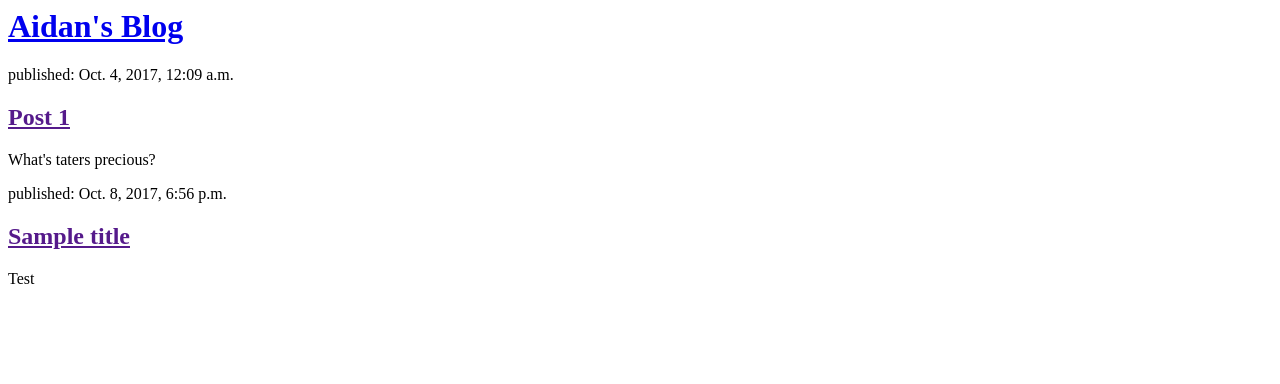
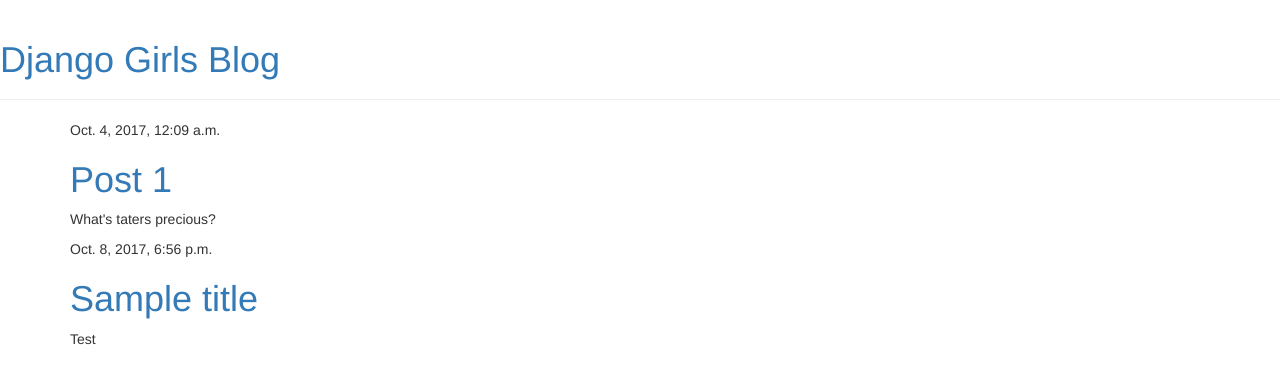
Before and after one commit to aidanstromer/my-first-blog, a Django app: page / in a window 1280 px wide. Shown: the top 384 px of the page. Run offline with Django 3.2, Linux system fonts and the light colour scheme; data comes from the database, SQL or seed files in the repository; some libraries are stand-ins or nearby versions.

Commit message:
Added view and template for detailed blog post as well as CSS forthe site.

```diff
--- /dev/null
+++ b/blog/templates/blog/base.html
@@ -0,0 +1,24 @@
+{% load staticfiles %}
+<html>
+	<head>
+		<title>Aidan's Blog</title>
+		<link rel="stylesheet" href="//maxcdn.bootstrapcdn.com/bootstrap/3.2.0/css/bootstrap.min.css">
+		<link rel="stylesheet" href="//maxcdn.bootstrapcdn.com/bootstrap/3.2.0/css/bootstrap-theme.min.css">
+		<link rel="stylesheet" href="{% static 'css/blog.css' %}">
+		<link href="//fonts.googleapis.com/css?family=Lobster&subset=latin,latin-ext" rel="stylesheet" type="text/css">
+	</head>
+	<body>
+	    <div class="page-header">
+	        <h1><a href="/">Django Girls Blog</a></h1>
+	    </div>
+	    <div class="content container">
+	        <div class="row">
+	            <div class="col-md-8">
+	            {% block content %}
+	            {% endblock %}
+	            </div>
+	        </div>
+	    </div>
+	</body>
+
+</html>
--- a/blog/templates/blog/post_list.html
+++ b/blog/templates/blog/post_list.html
@@ -1,22 +1,13 @@
-<html>
-	<head>
-		<title>Aidan's Blog</title>
-	</head>
-	<body>
-		<div>
-			<h1><a href="/">Aidan's Blog</a></h1>
-		</div>
+{% extends 'blog/base.html' %}
 
-		{% for post in posts %}
-			<div>
-				<p>published: {{ post.published_date }}</p>
-				<h2><a href="">{{ post.title }}</a></h2>
-				<p>{{ post.text|linebreaksbr }}</p>
-
-			<div>
-			<div></div>
-		{% endfor %}
-
-			</body>
-
-</html>
+{% block content %}
+	{% for post in posts %}
+	    <div class="post">
+	        <div class="date">
+	            {{ post.published_date }}
+	        </div>
+	        <h1><a href="{% url 'post_detail' pk=post.pk %}">{{ post.title }}</a></h1>
+	        <p>{{ post.text|linebreaksbr }}</p>
+	    </div>
+	{% endfor %}
+{% endblock %}
--- a/blog/urls.py
+++ b/blog/urls.py
@@ -3,4 +3,5 @@
 
 urlpatterns = [
 	url(r'^$', views.post_list, name='post_list'),
+	url(r'^post/(?P<pk>\d+)/$', views.post_detail, name='post_detail'),
 ]
--- a/blog/views.py
+++ b/blog/views.py
@@ -1,4 +1,4 @@
-from django.shortcuts import render
+from django.shortcuts import render, get_object_or_404
 from django.utils import timezone
 from .models import Post
 
@@ -6,3 +6,7 @@
 def post_list(request):
 	posts = Post.objects.filter(published_date__lte=timezone.now()).order_by('published_date')
 	return render(request, 'blog/post_list.html', {'posts': posts})
+
+def post_detail(request, pk):
+	post = get_object_or_404(Post, pk=pk)
+	return render(request, 'blog/post_detail.html', {'post': post})
```
Also changed, not shown: blog/templates/blog/post_detail.html (added, +13 -0 lines).
